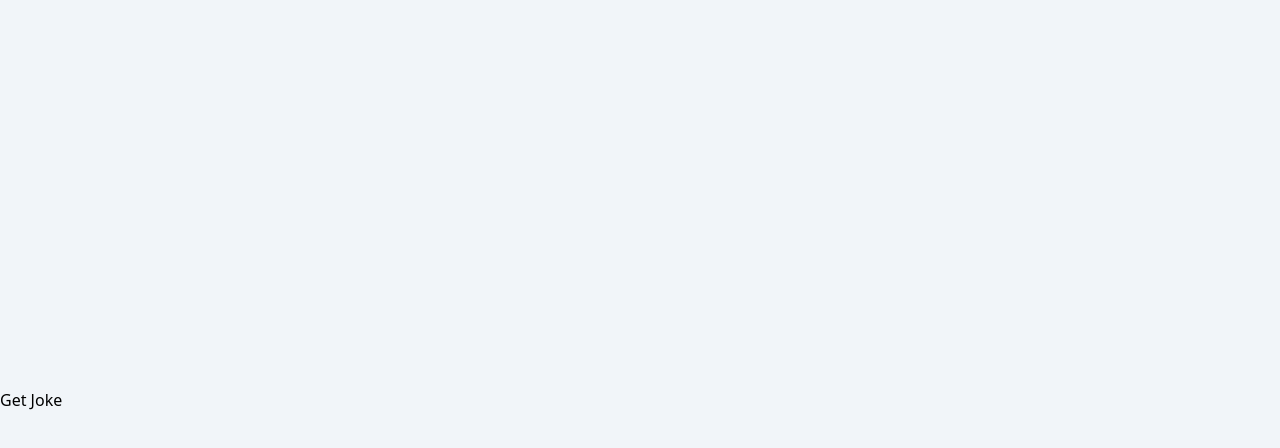
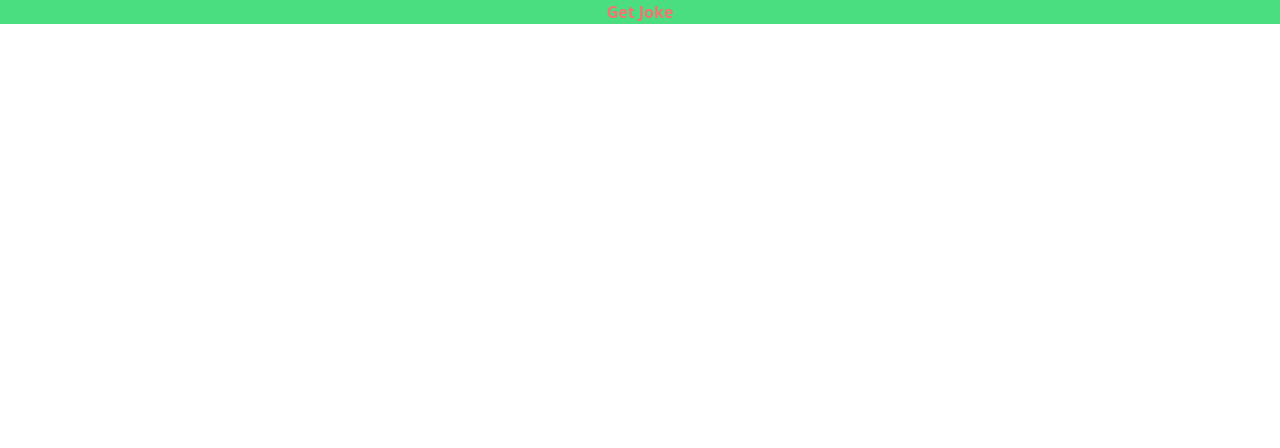
Before and after one commit to aguilanbon/random-joke-app, a React (Create React App) app: page / in a window 1280 px wide. Shown: the top 448 px of the page. Built offline with nearby package versions, Linux system fonts and the light colour scheme.

Commit message:
fix: included pages and components folder in tailwind contents

```diff
--- a/src/App.js
+++ b/src/App.js
@@ -3,7 +3,7 @@ import Home from './pages/Home';
 
 function App() {
   return (
-    <div className="flex w-screen h-screen bg-slate-100">
+    <div className="">
       <Home />
     </div>
   );
--- a/src/pages/Home.jsx
+++ b/src/pages/Home.jsx
@@ -1,5 +1,6 @@
 import axios from 'axios'
 import React, { useState } from 'react'
+import '../index.css'
 
 function Home() {
 
@@ -20,12 +21,12 @@ function Home() {
     }
 
     return (
-        <div className='flex w-full h-full'>
+        <div className='flex flex-col'>
             {singleJoke ? <p>singleJoke</p> : <>
-                <h2>{twoPartJoke.setup}</h2>
+                <h2 className=''>{twoPartJoke.setup}</h2>
                 <p>{twoPartJoke.delivery}</p>
             </>}
-            <button className='w-full' onClick={() => getJoke()}>Get Joke</button>
+            <button className='font-bold bg-green-400 text-red-400' onClick={() => getJoke()}>Get Joke</button>
         </div>
     )
 }
--- a/tailwind.config.js
+++ b/tailwind.config.js
@@ -1,6 +1,6 @@
 /** @type {import('tailwindcss').Config} */
 module.exports = {
-  content: ['./src/*.{js, jsx}'],
+  content: ['./src/*.{js, jsx}', './src/pages/*.jsx', './src/components/*.jsx' ],
   theme: {
     extend: {},
   },
```
Also changed, not shown: src/App.css (added), 1 other file (tests, documents, lock files or other folders).
